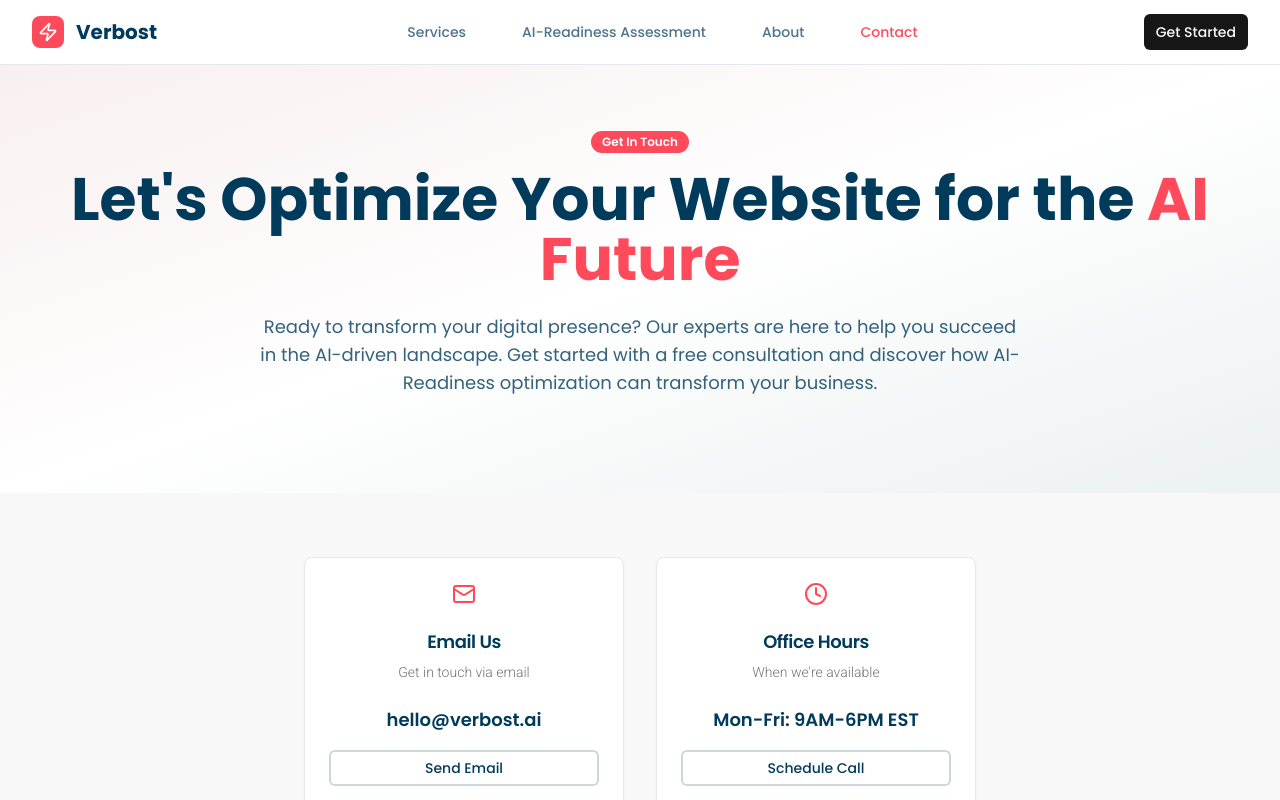
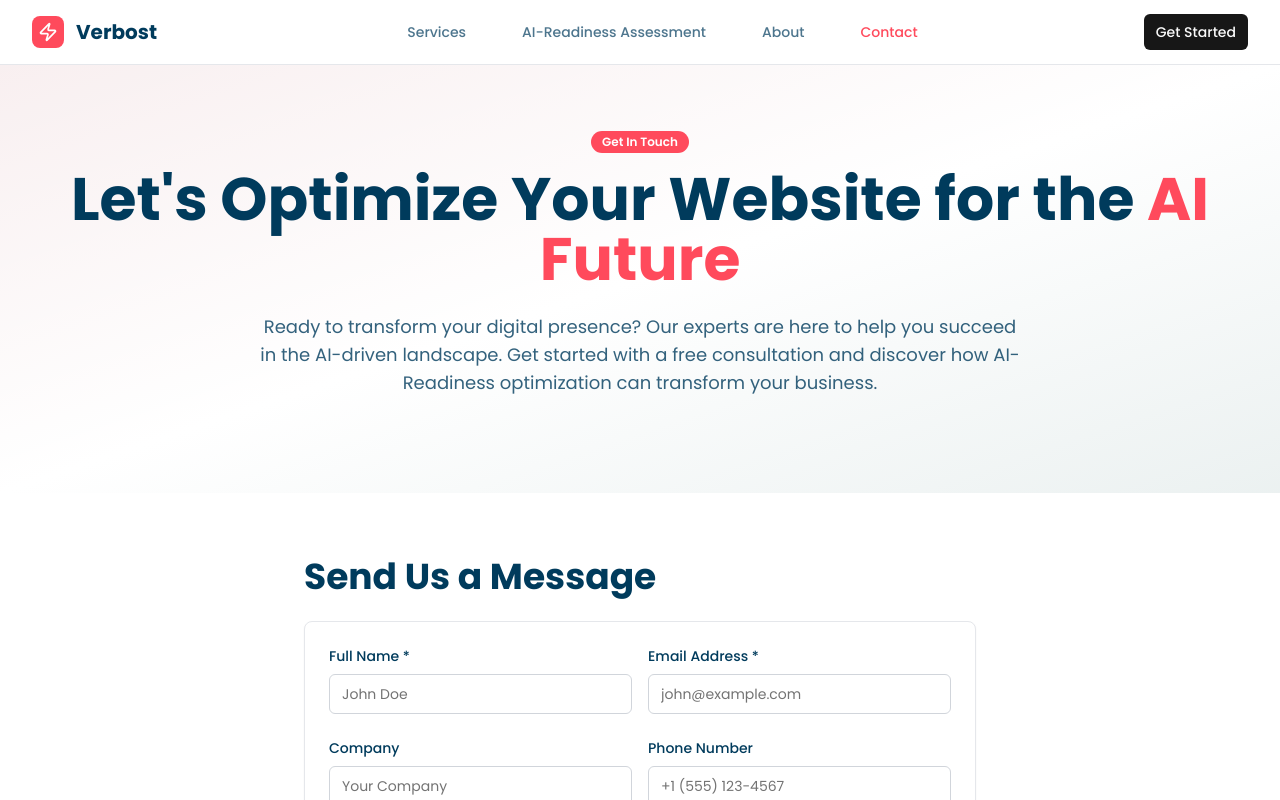
Before and after one commit to zerbrush/verbost, a Next.js app in the folder project/: page /contact in a window 1280 px wide. Shown: the top 800 px of the page. Built offline with nearby package versions, Linux system fonts and the light colour scheme.

Commit message:
Removed contact info

```diff
--- a/project/app/contact/page.tsx
+++ b/project/app/contact/page.tsx
@@ -266,29 +266,6 @@ export default function ContactPage() {
             <p className="body-text mb-8 max-w-3xl mx-auto">
               Ready to transform your digital presence? Our experts are here to help you succeed in the AI-driven landscape. Get started with a free consultation and discover how AI-Readiness optimization can transform your business.
             </p>
-          </div>
-        </div>
-      </section>
-
-      {/* Contact Information */}
-      <section className="py-16">
-        <div className="max-w-7xl mx-auto px-4 sm:px-6 lg:px-8">
-          <div className="grid md:grid-cols-2 gap-8 max-w-2xl mx-auto">
-            {contactInfo.map((info, index) => (
-              <Card key={index} className="card hover:shadow-lg transition-shadow text-center">
-                <CardHeader>
-                  <div className="mx-auto mb-4">{info.icon}</div>
-                  <CardTitle className="text-lg text-navy">{info.title}</CardTitle>
-                  <CardDescription className="secondary-text">{info.description}</CardDescription>
-                </CardHeader>
-                <CardContent>
-                  <p className="font-semibold text-navy mb-4">{info.contact}</p>
-                  <Button variant="outline" size="sm" className="w-full btn-outline">
-                    {info.action}
-                  </Button>
-                </CardContent>
-              </Card>
-            ))}
           </div>
         </div>
       </section>
```
